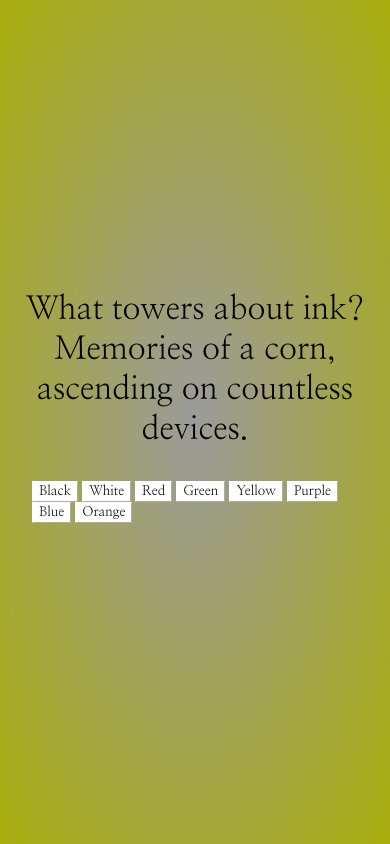
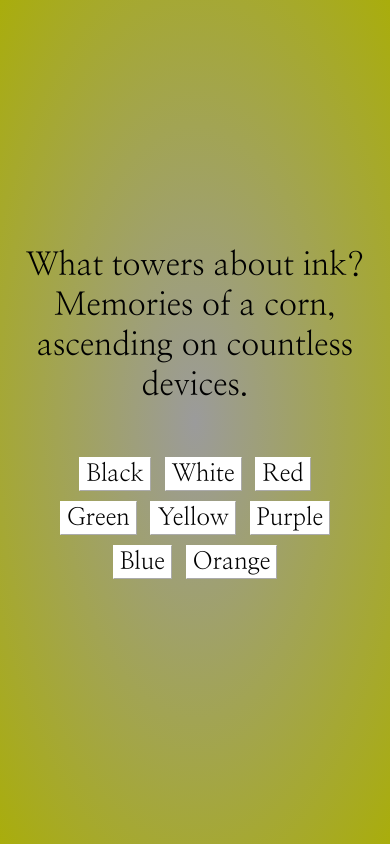
Before and after one commit to jmaliksi/prismatic-dream, a website with bundled scripts: page index.html in a window 390 px wide. Built offline with nearby package versions, Linux system fonts and the light colour scheme.

Commit message:
fix mobile css

```diff
--- a/styles.css
+++ b/styles.css
@@ -1,4 +1,7 @@
 #dream {
+  position: absolute;
+  top: 0;
+  left: 0;
   display: flex;
   flex-direction: column;
   justify-content: center;
@@ -13,6 +16,7 @@
   height: 100%;
   margin: 0;
   padding: 0;
+  flex: 1;
 }
 
 #dreamOverlay {
@@ -33,6 +37,11 @@
 
 body {
   margin: 0;
+  padding: 0;
+  border: 0;
+  min-height: 100vh;
+  min-height: -webkit-fill-available;
+  width: 100vw;
 }
 
 @keyframes shiftDream {
@@ -44,10 +53,6 @@ body {
   }
 }
 
-body {
-  height: 100vh;
-}
-
 #dreamText {
   --textColor: #000;
   color: var(--textColor);
@@ -56,14 +61,13 @@ body {
 }
 
 .textContainer {
-  width: 50%;
-  max-width: 50em;
-  min-width: 25em;
   text-align: center;
+  padding: 1em;
 }
 
 #buttons {
   margin: 2em;
+  text-align: center;
 }
 
 #buttons button {
@@ -73,6 +77,8 @@ body {
   border-color: #fff;
   border-width: 1px;
   font-family: 'Nanum Myeongjo', serif;
+  font-size: 1.5em;
+  margin: .2em;
 }
 
 #buttons button:hover {
@@ -83,3 +89,13 @@ body {
   background: rgba(125, 125, 125, 0);
   transition: .5s;
 }
+
+@media only screen and (min-width: 500px) {
+  .textContainer {
+    width: 50%;
+  }
+
+  #buttons button {
+    font-size: .7em;
+  }
+}
```
